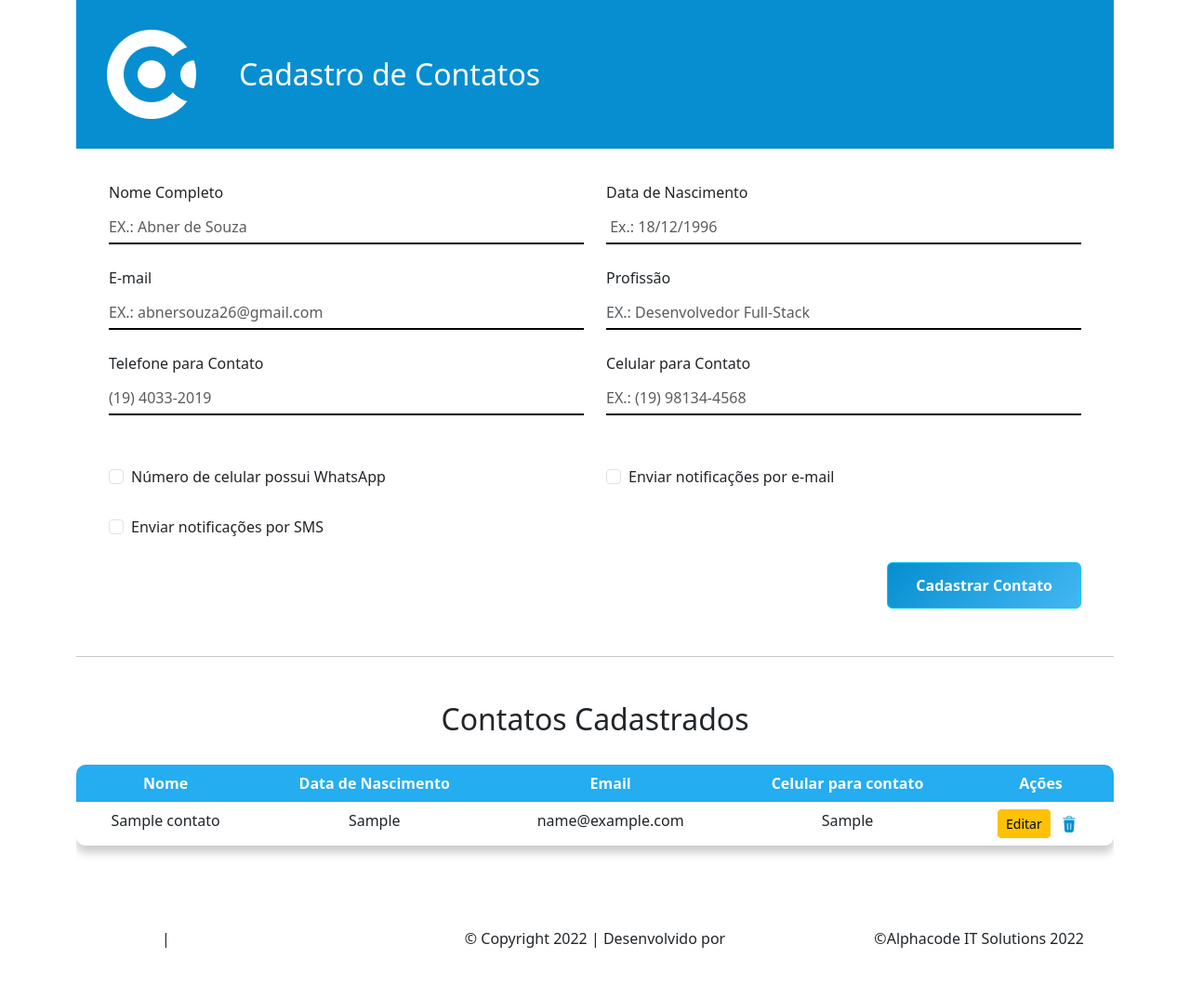
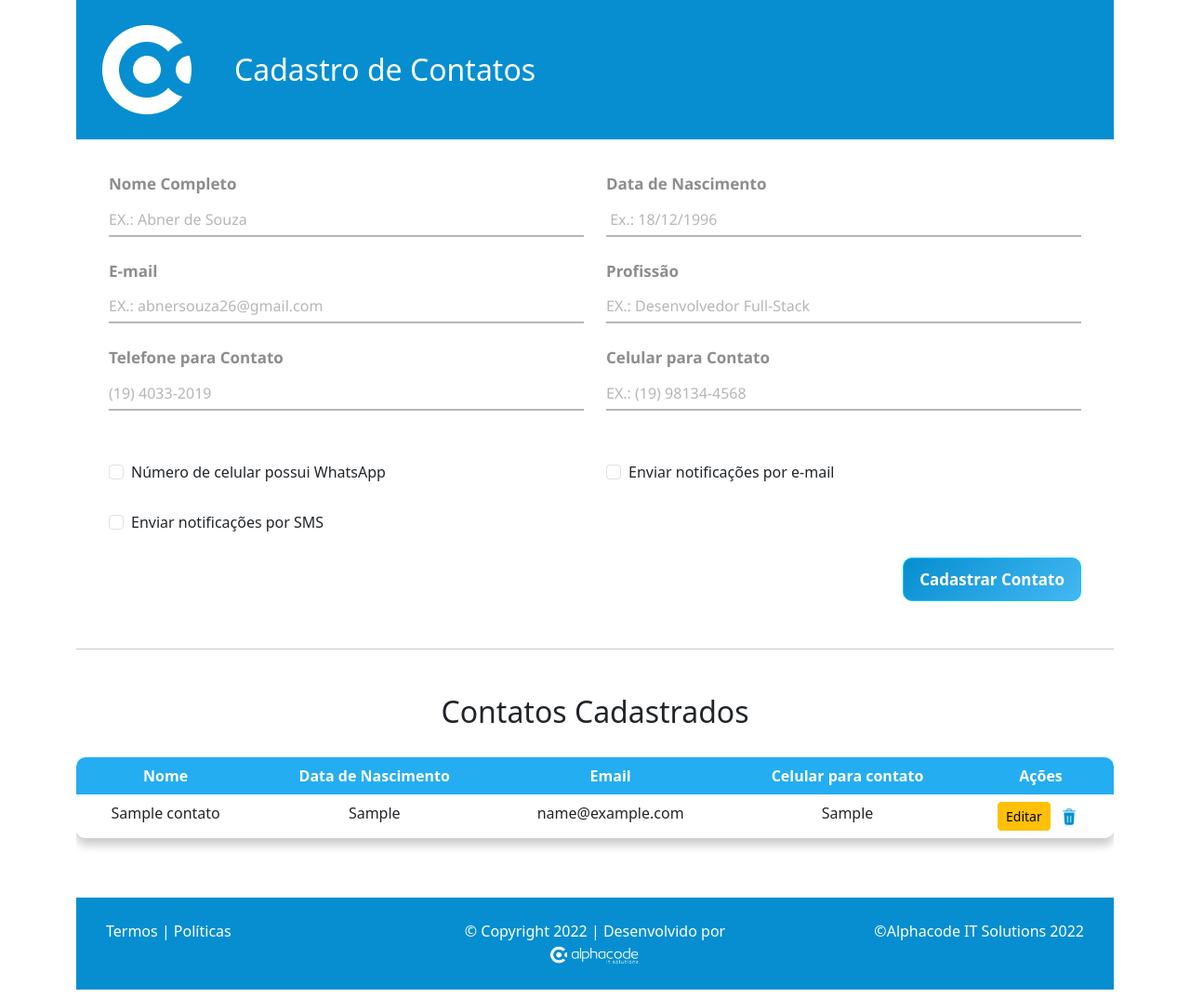
Before and after one commit to AbnerSouza2/estagioAlphaCode, a PHP site: page /views/index.php in a window 1280 px wide. Shown: the whole page at 93% size. Run offline with PHP 8.4, Linux system fonts and the light colour scheme; tables that the repository leaves empty or names only in its code hold one stand-in row (values such as "Sample post").

Commit message:
Ajustes no rodapé e outros

```diff
--- a/public/css/cadastro.css
+++ b/public/css/cadastro.css
@@ -1,18 +1,13 @@
-body{
-    background-color: rgb(207, 25, 25);
-}
-
 /*Topo do cadastro =========*/
-
 .topo_cadastro {
     background-color: #068ED0;
     display: flex;
     align-items: center;
-    padding: 5px;
 }
 
 .topo_cadastro img {
     margin-right: 20px;
+
 }
 
 .topo_cadastro h2 {
@@ -20,47 +15,77 @@ body{
     color: white;
 }
 
+
+
 /*Formulario do cadastro =========*/
-
 .formulario_cadastro{
     padding: 35px;
 }
 
 .formulario_cadastro .col-md-6.mb-3 {
     padding: 10px;
-
 }
-
 
 .formulario_cadastro .form-control {
     border: none;
-    border-bottom: 2px solid #000;
+    border-bottom: 2px solid rgb(182, 182, 182) ;
     outline: none;
     padding: 5px 0;
     border-radius: 0px;
 }
 
+.label-cadastro{
+    font-size: 17px !important;
+    font-family: 'Segoe UI', Tahoma, Geneva, Verdana, sans-serif;
+    font-weight: bold;
+    color: #8d8d8d;
+}
 
 .formulario_checkbox{
     margin-top: 30px;
 }
 
 
+
+/* Efeito de mudança de cor ao selecionar os campos de cadastro */
+.mb-4:focus-within label {
+    color: #3ebfff!important;
+}
+
+.form-control:focus {
+    outline: none !important;
+    box-shadow: none !important;
+}
+
+.form-control {
+    border: none;
+    border-bottom: 2px solid rgb(182, 182, 182);
+    transition: all 0.1s ease-in-out;
+}
+
+.form-control:focus {
+    border-bottom: 3px solid #3ebfff !important;
+    transform: scale(1.01);
+}
+
+
+
+
 /*Config do botão (cadastrar usuario) =========*/
 .btn-info {
     background: linear-gradient(135deg, #068ED0, #43b8f3);
     color: white !important;
-    padding: 12px 30px !important;
+    padding: 10px 17px !important;
     font-weight: bold !important;
-    border: none;
-    border-radius: 20px;
-    font-size: 16px;
+    border: none !;
+    border-radius: 10px !important;
+    font-size: 17px !important;
     transition: all 0.3s ease;
 }
 
 .btn-info:hover {
     background: linear-gradient(135deg, #36a0ce, #068ED0);
-    transform: scale(1.05);
+    transform: scale(1.01);
     cursor: pointer;
 }
 
@@ -69,7 +94,8 @@ body{
 }
 
 
-/* Contatos cadastrados ====== */
+
+/* Contatos cadastrados =========*/
 .contatos_cadastrados {
     text-align: center;
     margin-bottom: 30px;
@@ -98,3 +124,46 @@ body{
     overflow: hidden;
     box-shadow: 0px 8px 10px rgba(0, 0, 0, 0.2);
 }
+
+input::placeholder {
+    color: rgb(182, 182, 182) !important;
+}
+
+input:-ms-input-placeholder {
+    color: rgb(182, 182, 182) !important;
+}
+
+input::-ms-input-placeholder {
+    color: rgb(182, 182, 182) !important;
+}
+
+
+
+/* Rodape =========*/
+.rodape {
+    background-color: #068ED0 !important;
+    color: white !important;
+    text-decoration: none;
+}
+
+.text-white{
+    text-decoration: none;
+}
+
+.text-white:hover {
+    color: #c0c0c0 !important;
+    transform: scale(1.01);
+}
+
+@media (max-width: 767px) {
+    .rodape {
+        padding-left: 15px;
+        padding-right: 15px;
+
+    }
+    .rodape .col-12 {
+        margin-top: 10px !important;
+    }
+
+
+}
```
